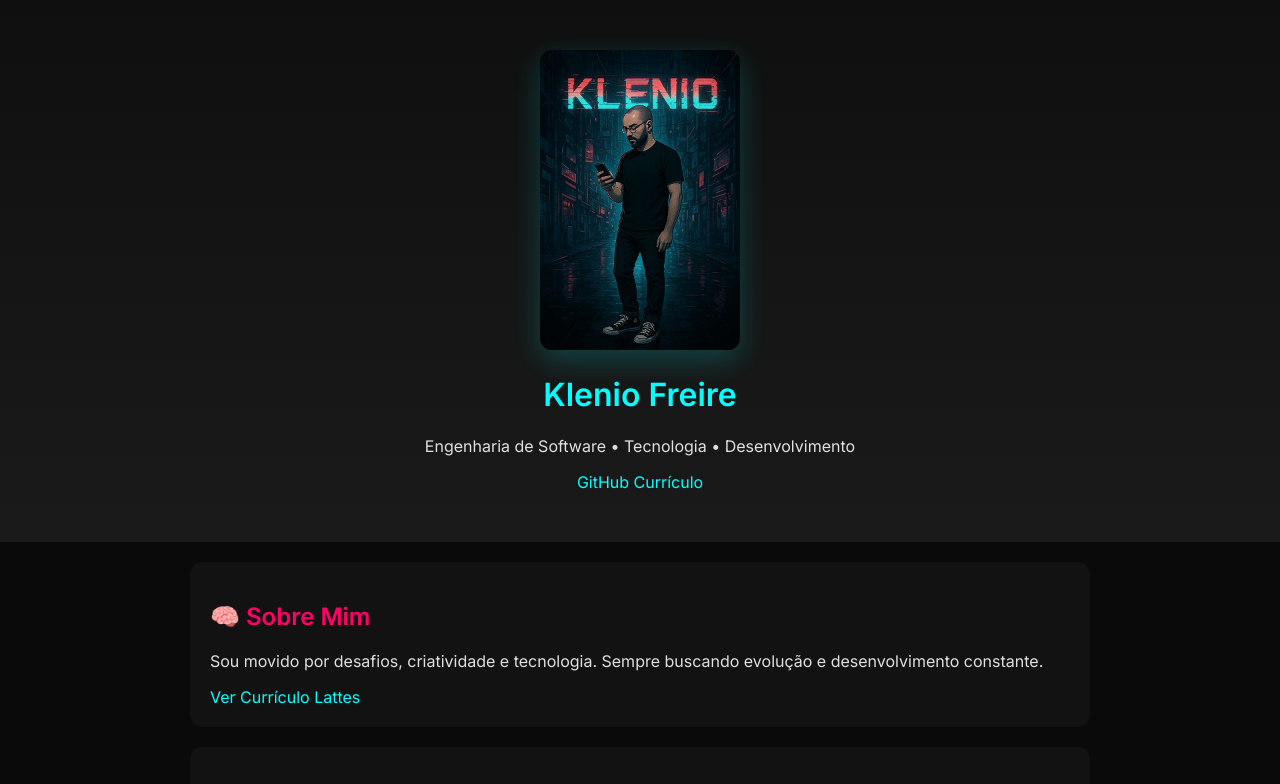
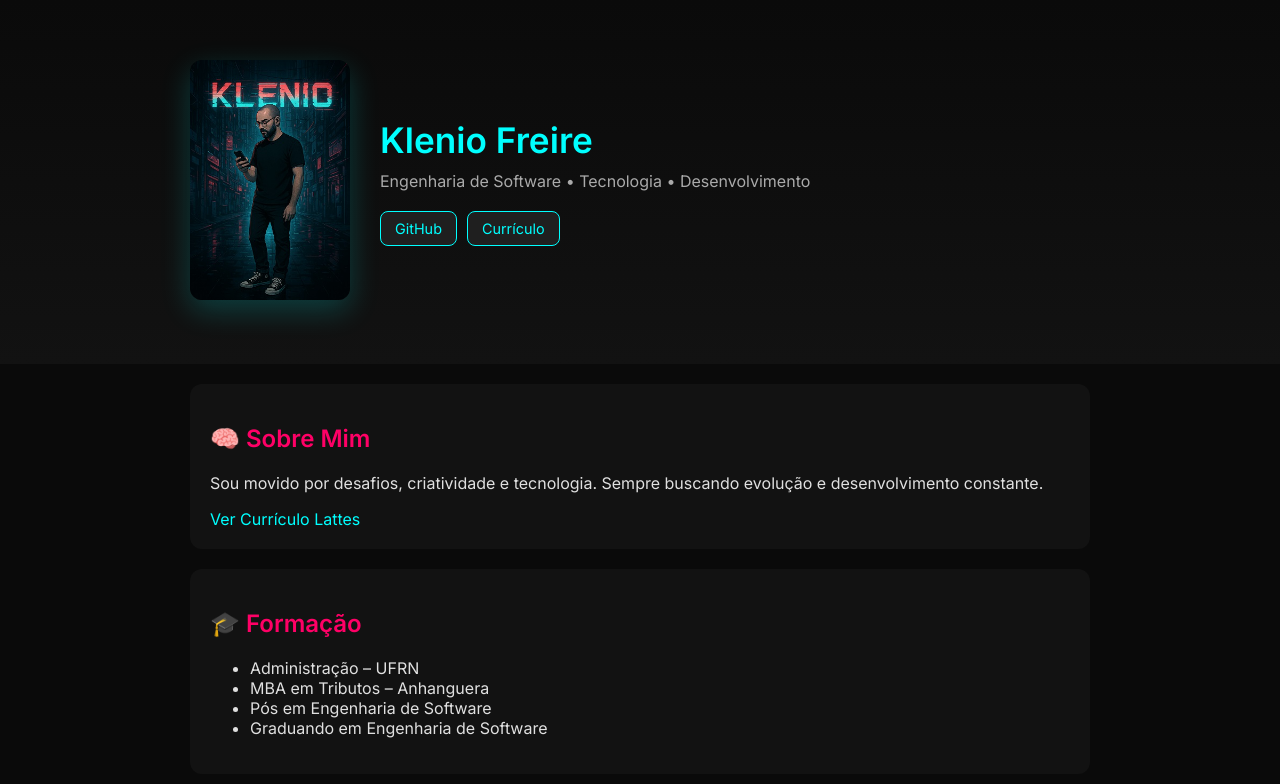
Before and after one commit to klenio-dev/klenio-dev.github.io, a plain HTML site: page index.html in a window 1280 px wide. Shown: the top 784 px of the page. Drawn offline with Linux system fonts and the light colour scheme.

Commit message:
Update style.css

```diff
--- a/style.css
+++ b/style.css
@@ -6,25 +6,58 @@ body {
 }
 
 /* HEADER */
-header {
-  text-align: center;
-  padding: 50px 20px;
-  background: linear-gradient(180deg, #0f0f0f, #1a1a1a);
+.header {
+  padding: 60px 20px;
+  background: linear-gradient(180deg, #0a0a0a, #121212);
 }
 
-header img {
-  width: 200px;
+.header-container {
+  max-width: 900px;
+  margin: auto;
+  display: flex;
+  align-items: center;
+  gap: 30px;
+}
+
+.header-img img {
+  width: 160px;
   border-radius: 12px;
   box-shadow: 0 10px 30px rgba(0,255,255,0.2);
   transition: 0.3s;
 }
 
-header img:hover {
-  transform: translateY(-5px) scale(1.03);
+.header-img img:hover {
+  transform: scale(1.05);
 }
 
-h1 {
+.header-text h1 {
+  margin: 0;
+  font-size: 2.2em;
   color: #00ffff;
+}
+
+.subtitle {
+  color: #aaa;
+  margin: 10px 0 20px;
+}
+
+.header-buttons {
+  display: flex;
+  gap: 10px;
+}
+
+.header-buttons a {
+  padding: 8px 14px;
+  border-radius: 8px;
+  background: #1f1f1f;
+  border: 1px solid #00ffff;
+  font-size: 0.9em;
+  transition: 0.3s;
+}
+
+.header-buttons a:hover {
+  background: #00ffff;
+  color: #000;
 }
 
 /* MAIN */
@@ -122,8 +155,17 @@ footer {
 }
 
 /* RESPONSIVO */
-@media (max-width: 600px) {
-  header img {
-    width: 140px;
+@media (max-width: 700px) {
+  .header-container {
+    flex-direction: column;
+    text-align: center;
+  }
+
+  .header-buttons {
+    justify-content: center;
+  }
+
+  .header-img img {
+    width: 130px;
   }
 }
```
